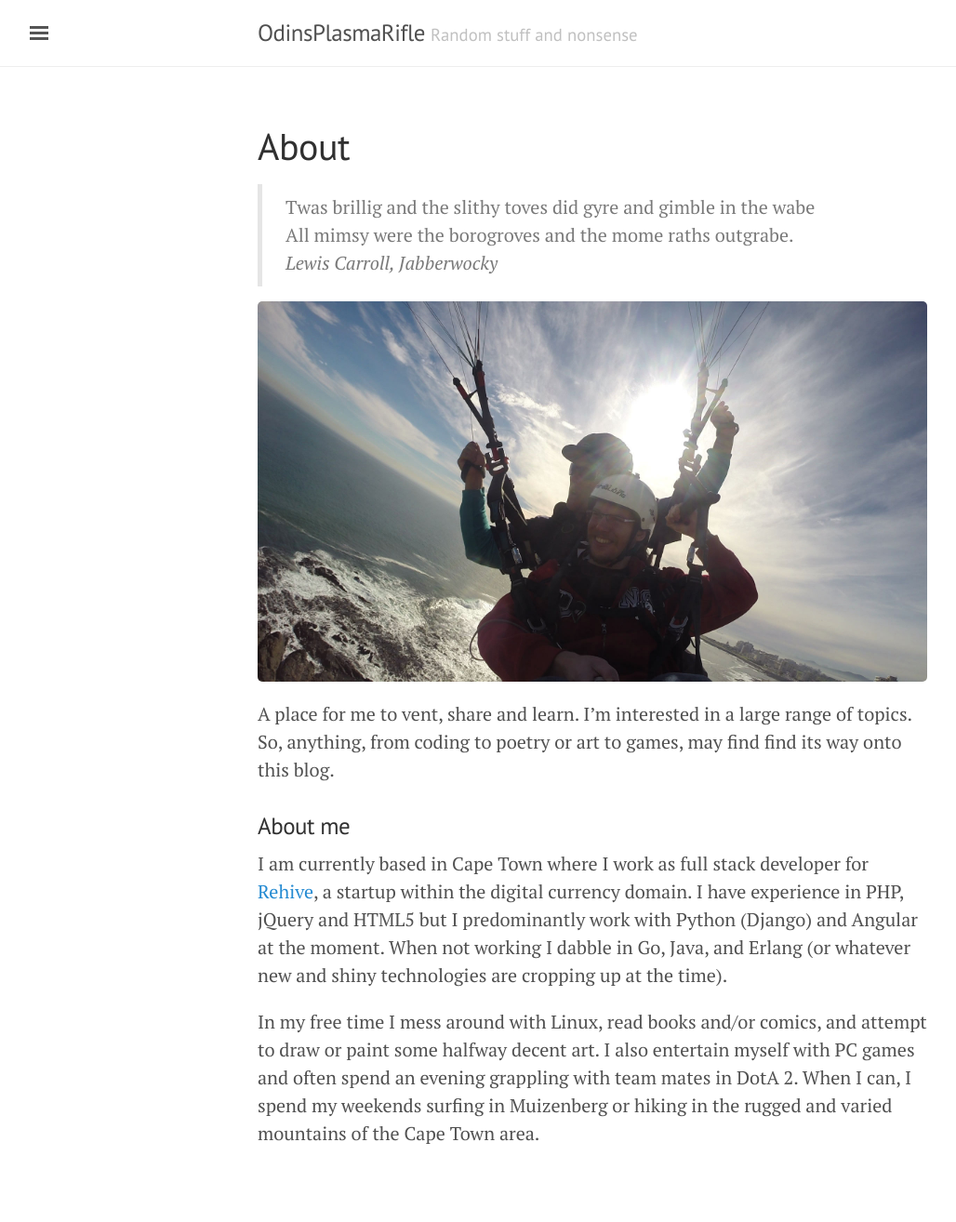
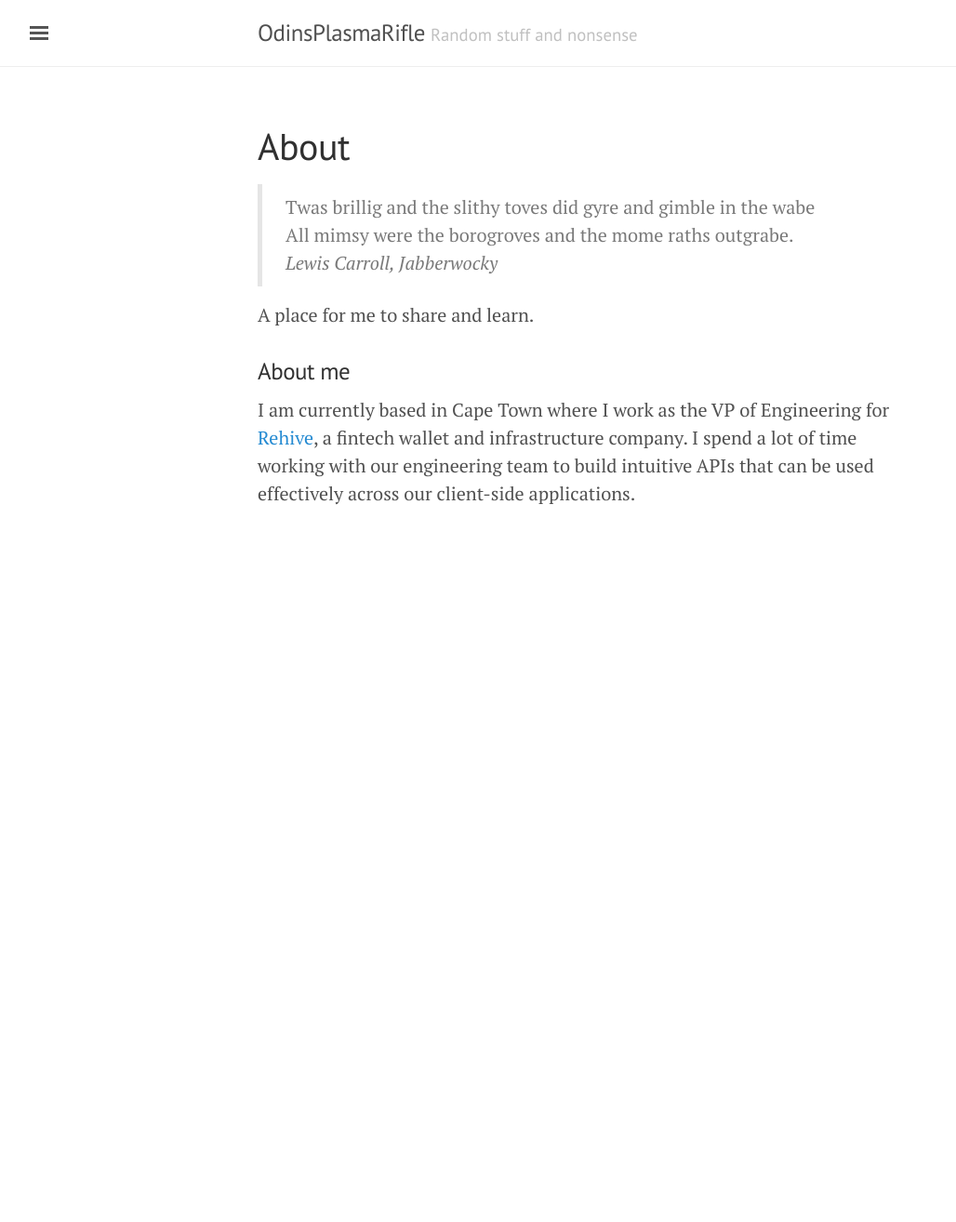
Before and after one commit to OdinsPlasmaRifle/old.odinsplasmarifle.github.io, a Jekyll site: the page built from about.md, in a window 1280 px wide. Shown: the whole page at 93% size, without its empty margins (3-1031 px from the left). Built offline with Jekyll 4.4.1, drawn with Linux system fonts in a browser that asks for light colours; after the commit the page ends 900 px from its top, so only the background shows below that.

Commit message:
Update about.md

```diff
--- a/about.md
+++ b/about.md
@@ -7,12 +7,8 @@ title: About
 > All mimsy were the borogroves and the mome raths outgrabe.
 > <cite>Lewis Carroll, Jabberwocky</cite>
 
-![About Banner](/public/images/theme/about_banner.jpg)
-
-A place for me to vent, share and learn. I'm interested in a large range of topics. So, anything, from coding to poetry or art to games, may find find its way onto this blog.
+A place for me to share and learn.
 
 ### About me
 
-I am currently based in Cape Town where I work as full stack developer for [Rehive](https://rehive.com/), a startup within the digital currency domain. I have experience in PHP, jQuery and HTML5 but I predominantly work with Python (Django) and Angular at the moment. When not working I dabble in Go, Java, and Erlang (or whatever new and shiny technologies are cropping up at the time).
-
-In my free time I mess around with Linux, read books and/or comics, and attempt to draw or paint some halfway decent art. I also entertain myself with PC games and often spend an evening grappling with team mates in DotA 2. When I can, I spend my weekends surfing in Muizenberg or hiking in the rugged and varied mountains of the Cape Town area.
+I am currently based in Cape Town where I work as the VP of Engineering for [Rehive](https://rehive.com/), a fintech wallet and infrastructure company. I spend a lot of time working with our engineering team to build intuitive APIs that can be used effectively across our client-side applications.
```
